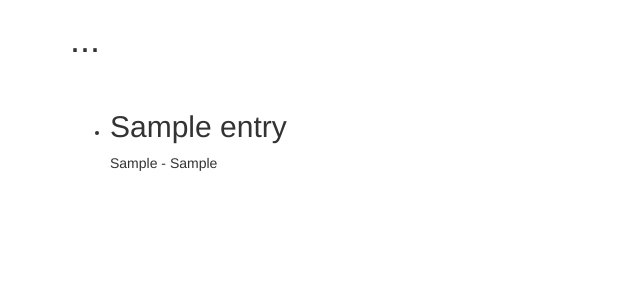
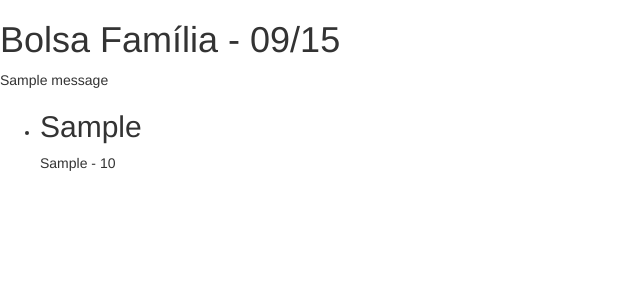
Before and after one commit to Dayof/OpenData_BolsaFamilia, a Flask app: template bf/templates/home.html in a window 1280 px wide. Shown: the top 300 px of the page, without its empty margins (0-640 px from the left). Run offline with Flask 2, Linux system fonts and the light colour scheme; the template is opened without the code that fills it: most values are stand-ins (such as "Sample title", 1, 10 or a date in 2020); one stand-in notice (Sample message) is shown; some libraries are stand-ins or nearby versions.

Commit message:
camada de apt base

```diff
--- a/bf/templates/home.html
+++ b/bf/templates/home.html
@@ -9,20 +9,23 @@
     <link rel="stylesheet" href="https://maxcdn.bootstrapcdn.com/bootstrap/3.3.6/css/bootstrap.min.css">
   </head>
   <body>
-    <div class="container">
-      <h1>...</h1>
-      <br>
-    <div id="content"></div>
+    <div class="page">
+        <h1>Bolsa Família - 09/15</h1>
+        {% for message in get_flashed_messages() %}
+            <div class="flash">{{ message }}</div>
+        {% endfor %}
         <ul class="entries">
+            {% block body %}
                 {% for entry in entries %}
                     <li>
-            <h2>{{ entry.nome_municipio|safe }}</h2>
-            {{  entry.codigo_siafi_municipio }} - {{  entry.uf }}
+                        <h2>{{ entry.FAVORECIDO_NIS_FAVORECIDO }}</h2>
+                        {{  entry.MES_COMPETENCIA }} - {{  entry.VALOR_PARCELA|safe }}
                     </li>
                 {% else %}
-        <li><em>Unbelievable.  No entries here so far</em></li>
+                    <li><em>Unbelievable. No entries here so far</em></li>
                 {% endfor %}
-    {% block body %}{% endblock %}
+            {% endblock %}
+        </ul>
     </div>
     <!-- scripts -->
   </body>
```
Lines whose indentation alone changed are shown as unchanged.
